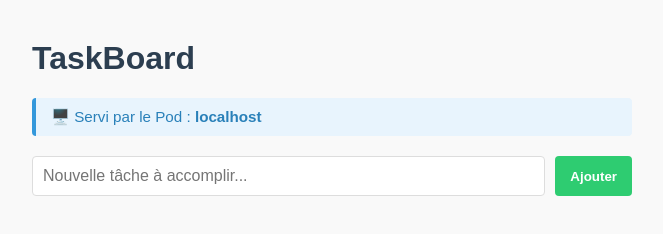
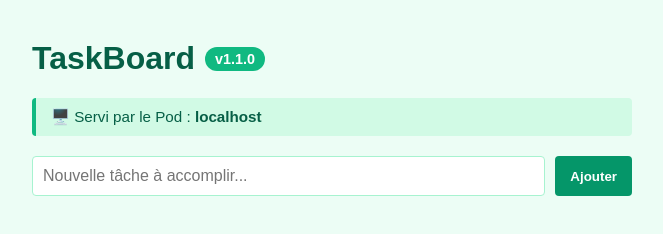
Before and after one commit to Motys8/Projet_Docker_Kubernetes, a website: page app/public/index.html in a window 1280 px wide. Shown: the whole page, without its empty margins (308-971 px from the left). Drawn offline with Linux system fonts and the light colour scheme; no server answers.

Commit message:
v1.1.0 et modif vert html

```diff
--- a/app/public/index.html
+++ b/app/public/index.html
@@ -3,25 +3,38 @@
 <head>
     <meta charset="UTF-8">
     <meta name="viewport" content="width=device-width, initial-scale=1.0">
-    <title>TaskBoard - DevOps Project</title>
+    <title>TaskBoard v1.1.0 - DevOps Project</title>
     <style>
         body {
             font-family: Arial, sans-serif;
             max-width: 600px;
             margin: 40px auto;
             padding: 0 20px;
-            background-color: #f9f9f9;
-            color: #333;
+            background-color: #ecfdf5;
+            color: #1f2937;
         }
-        h1 { color: #2c3e50; }
+        h1 {
+            color: #065f46;
+            display: flex;
+            align-items: center;
+            gap: 10px;
+        }
+        .version-badge {
+            background: #10b981;
+            color: white;
+            font-size: 0.45em;
+            padding: 4px 10px;
+            border-radius: 999px;
+            vertical-align: middle;
+        }
         .pod-info {
-            background: #e8f4fd;
-            border-left: 4px solid #3498db;
+            background: #d1fae5;
+            border-left: 4px solid #10b981;
             padding: 10px 15px;
             margin-bottom: 20px;
             border-radius: 4px;
             font-size: 0.95em;
-            color: #2980b9;
+            color: #065f46;
         }
         form {
             display: flex;
@@ -31,7 +44,7 @@
         input[type="text"] {
             flex: 1;
             padding: 10px;
-            border: 1px solid #ddd;
+            border: 1px solid #a7f3d0;
             border-radius: 4px;
             font-size: 1em;
         }
@@ -42,14 +55,14 @@
             border-radius: 4px;
             font-weight: bold;
         }
-        .btn-add { background: #2ecc71; color: white; }
-        .btn-add:hover { background: #27ae60; }
+        .btn-add { background: #059669; color: white; }
+        .btn-add:hover { background: #047857; }
         .btn-delete { background: #e74c3c; color: white; padding: 5px 10px; font-size: 0.85em; }
         .btn-delete:hover { background: #c0392b; }
         ul { list-style: none; padding: 0; }
         li {
             background: #fff;
-            border: 1px solid #ddd;
+            border: 1px solid #d1fae5;
             padding: 12px 15px;
             margin-bottom: 8px;
             display: flex;
@@ -58,11 +71,20 @@
             border-radius: 4px;
             box-shadow: 0 1px 3px rgba(0,0,0,0.05);
         }
+        .task-left {
+            display: flex;
+            align-items: center;
+            gap: 10px;
+        }
+        .task-done {
+            text-decoration: line-through;
+            color: #9ca3af;
+        }
     </style>
 </head>
 <body>
 
-    <h1>TaskBoard</h1>
+    <h1>TaskBoard <span class="version-badge">v1.1.0</span></h1>
 
     <!-- Bonus APP-6 : Affichage du nom du Pod / Hostname -->
     <div class="pod-info">
@@ -108,7 +130,10 @@
                 tasks.forEach(t => {
                     const li = document.createElement('li');
                     li.innerHTML = `
-                        <span>${t.titre}</span>
+                        <div class="task-left">
+                            <input type="checkbox" ${t.terminee ? 'checked' : ''} onchange="toggleTask(${t.id})">
+                            <span class="${t.terminee ? 'task-done' : ''}">${t.titre}</span>
+                        </div>
                         <button class="btn-delete" onclick="deleteTask(${t.id})">Supprimer</button>
                     `;
                     list.appendChild(li);
@@ -136,6 +161,16 @@
             }
         });
 
+        // Cocher / décocher une tâche (PATCH)
+        async function toggleTask(id) {
+            try {
+                await fetch(`/api/tasks/${id}`, { method: 'PATCH' });
+                loadTasks();
+            } catch (err) {
+                console.error("Erreur lors de la mise à jour :", err);
+            }
+        }
+
         // Supprimer une tâche
         async function deleteTask(id) {
             try {
```
Also changed, not shown: README.md.
